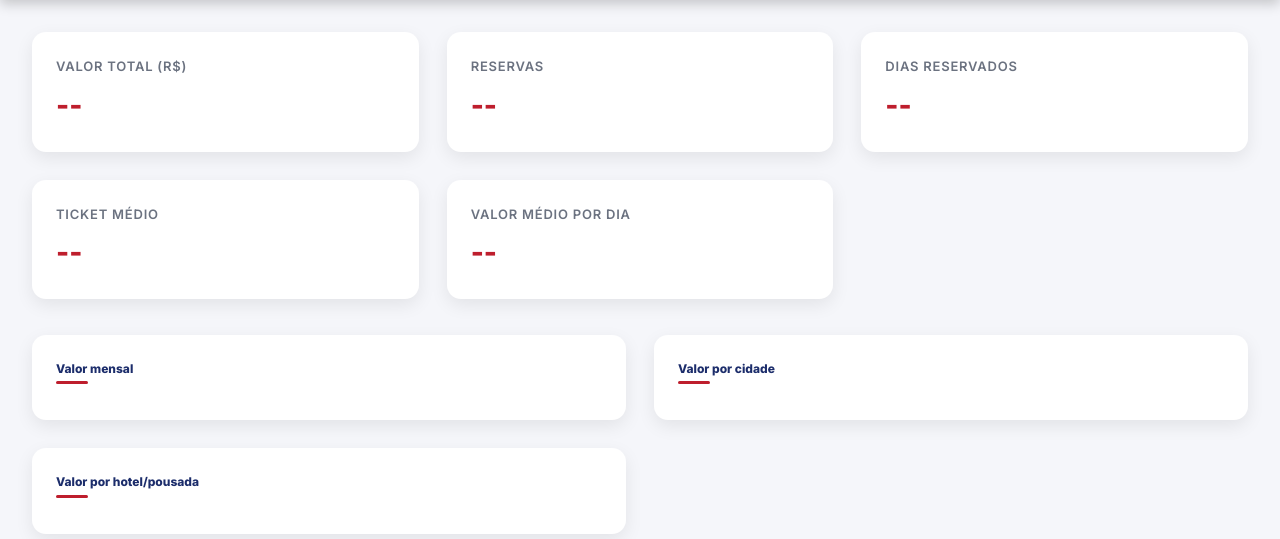
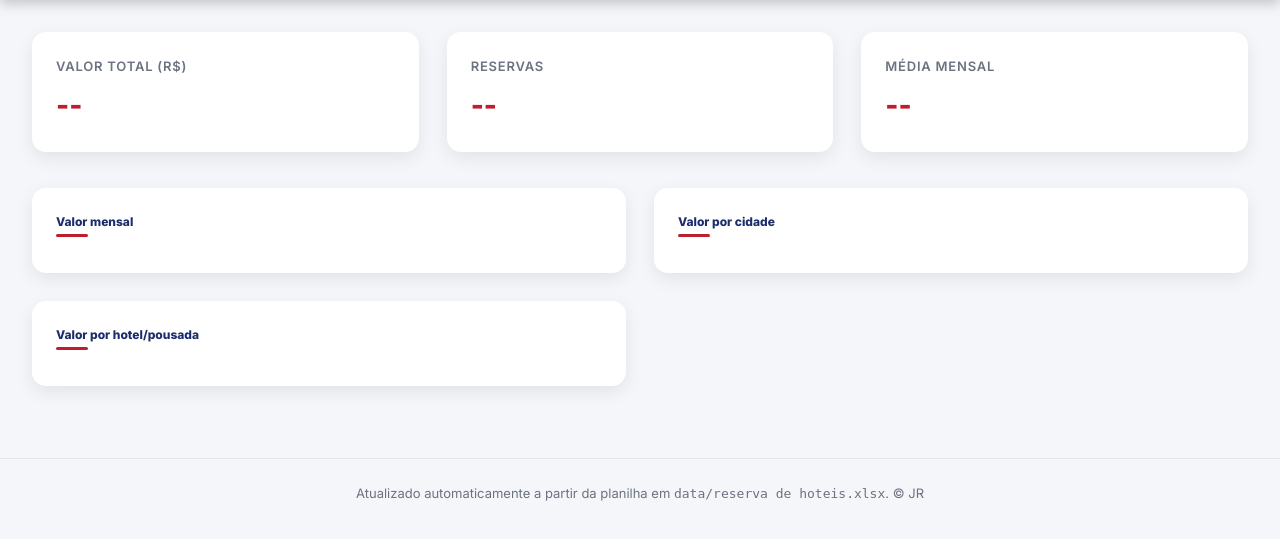
Before and after one commit to jhonnyoraculos/dashboard, a Flask app: page /hoteis in a window 1280 px wide. Shown: the part 80-619 px from the top of the page. Run offline with Flask 3, Linux system fonts and the light colour scheme; data that the repository does not hold is empty; some libraries are stand-ins or nearby versions.

Commit message:
Atualiza app.py, planilha e páginas HTML

```diff
--- a/app.py
+++ b/app.py
@@ -98,6 +98,7 @@
         "litros_mensal": _group_sum(df, "Mes", "Litros", sort_by="group"),
         "gasto_por_posto": _group_sum(df, "POSTOS"),
         "gasto_por_combustivel": _group_sum(df, "Combustivel"),
+        "gasto_por_placa": _group_sum(df, "PLACA"),
         "placas": _unique_sorted(df, "PLACA"),
         "postos": _unique_sorted(df, "POSTOS"),
         "combustiveis": _unique_sorted(df, "Combustivel"),
@@ -184,16 +185,13 @@
 def agg_hoteis(df: pd.DataFrame) -> dict:
     valor_total = float(df["Valor"].sum()) if "Valor" in df else 0.0
     reservas_total = int(len(df))
-    dias_total = float(df["Dias"].sum()) if "Dias" in df else 0.0
-    valor_medio_reserva = float(valor_total / reservas_total) if reservas_total else 0.0
-    valor_medio_dia = float(valor_total / dias_total) if dias_total else 0.0
+    meses_distintos = df["Mes"].dropna().unique() if "Mes" in df else []
+    media_mensal = float(valor_total / len(meses_distintos)) if len(meses_distintos) else 0.0
 
     return {
         "valor_total": valor_total,
         "reservas_total": reservas_total,
-        "dias_total": dias_total,
-        "valor_medio_reserva": valor_medio_reserva,
-        "valor_medio_dia": valor_medio_dia,
+        "media_mensal": media_mensal,
         "valor_mensal": _group_sum(df, "Mes", "Valor", sort_by="group"),
         "valor_por_cidade": _group_sum(df, "Cidade", "Valor"),
         "valor_por_hotel": _group_sum(df, "Hotel", "Valor"),
--- a/templates/combustivel.html
+++ b/templates/combustivel.html
@@ -59,6 +59,7 @@
       <div class="card"><h2>Gasto total por m&ecirc;s</h2><div id="chart-custo-mes"></div></div>
       <div class="card"><h2>Gasto por posto</h2><div id="chart-posto"></div></div>
       <div class="card"><h2>Gasto por combust&iacute;vel</h2><div id="chart-comb"></div></div>
+      <div class="card"><h2>Gasto por placa</h2><div id="chart-placa"></div></div>
       <div class="card"><h2>KM por m&ecirc;s</h2><div id="chart-km-mes"></div></div>
       <div class="card"><h2>Litros por m&ecirc;s</h2><div id="chart-litros-mes"></div></div>
     </section>
@@ -166,6 +167,9 @@
 
   drawPie('chart-posto', safeArray(d.gasto_por_posto, 'POSTOS'), safeArray(d.gasto_por_posto, 'Custo'));
   drawPie('chart-comb', safeArray(d.gasto_por_combustivel, 'Combustivel'), safeArray(d.gasto_por_combustivel, 'Custo'));
+  const placas = safeArray(d.gasto_por_placa, 'PLACA').slice(0, 15);
+  const gastoPlaca = safeArray(d.gasto_por_placa, 'Custo').slice(0, 15);
+  drawBarVertical('chart-placa', placas, gastoPlaca);
   drawBarVertical('chart-km-mes', safeArray(d.km_mensal, 'Mes'), safeArray(d.km_mensal, 'Km Rodados'));
   drawBarVertical('chart-litros-mes', safeArray(d.litros_mensal, 'Mes'), safeArray(d.litros_mensal, 'Litros'));
 }
--- a/templates/hoteis.html
+++ b/templates/hoteis.html
@@ -36,17 +36,9 @@
         <div class="kpi-title">Reservas</div>
         <div id="kpi-reservas" class="kpi-value">--</div>
       </div>
-      <div class="kpi yellow">
-        <div class="kpi-title">Dias reservados</div>
-        <div id="kpi-dias" class="kpi-value">--</div>
-      </div>
       <div class="kpi green">
-        <div class="kpi-title">Ticket m&eacute;dio</div>
-        <div id="kpi-ticket" class="kpi-value">--</div>
-      </div>
-      <div class="kpi green">
-        <div class="kpi-title">Valor m&eacute;dio por dia</div>
-        <div id="kpi-dia" class="kpi-value">--</div>
+        <div class="kpi-title">M&eacute;dia mensal</div>
+        <div id="kpi-media-mensal" class="kpi-value">--</div>
       </div>
     </section>
 
@@ -124,9 +116,7 @@
 
   document.getElementById('kpi-valor').textContent = fmtBRL(d.valor_total);
   document.getElementById('kpi-reservas').textContent = fmtNum(d.reservas_total);
-  document.getElementById('kpi-dias').textContent = fmtNum(d.dias_total);
-  document.getElementById('kpi-ticket').textContent = fmtBRL(d.valor_medio_reserva);
-  document.getElementById('kpi-dia').textContent = fmtBRL(d.valor_medio_dia);
+  document.getElementById('kpi-media-mensal').textContent = fmtBRL(d.media_mensal);
 
   const meses = safeArray(d.valor_mensal, 'Mes');
   const valoresMensal = safeArray(d.valor_mensal, 'Valor');
```
Also changed, not shown: 1 other file.
